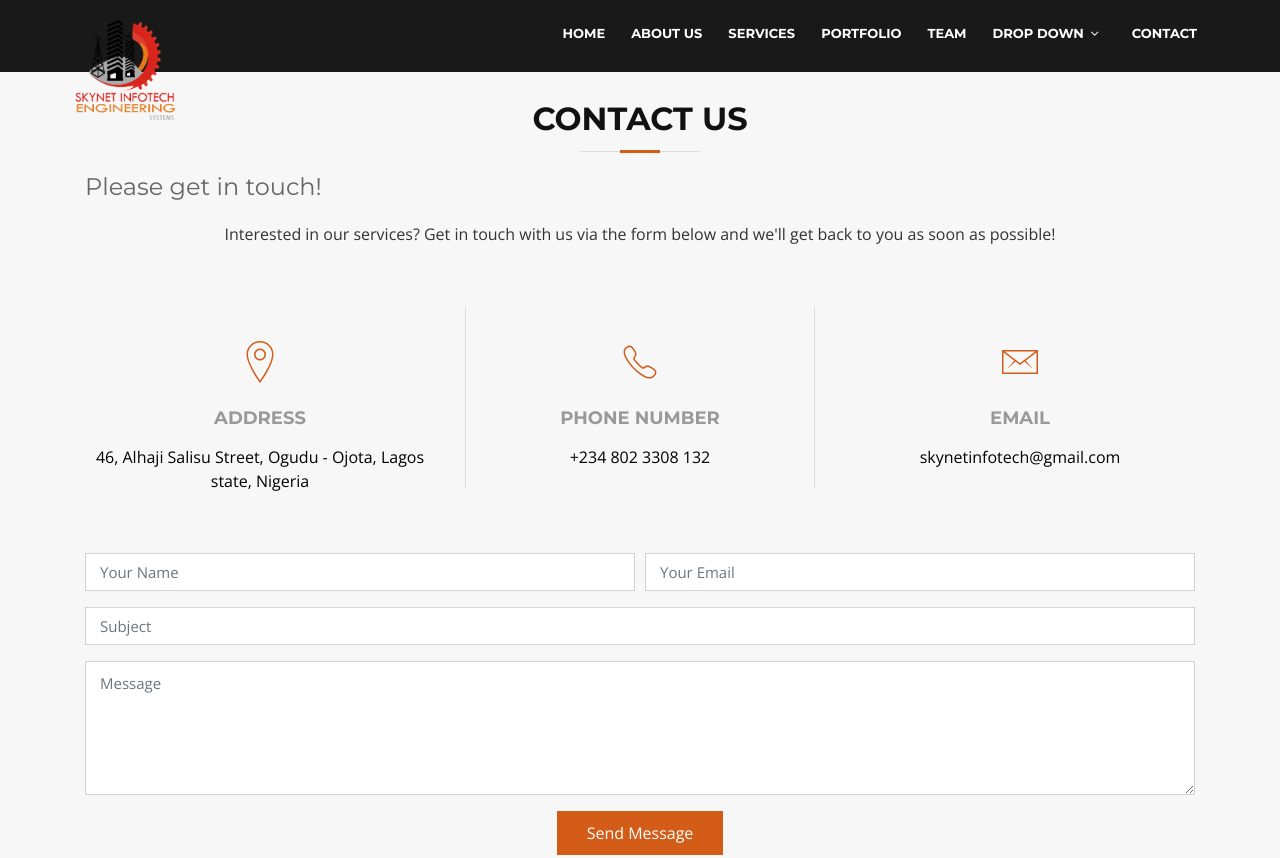
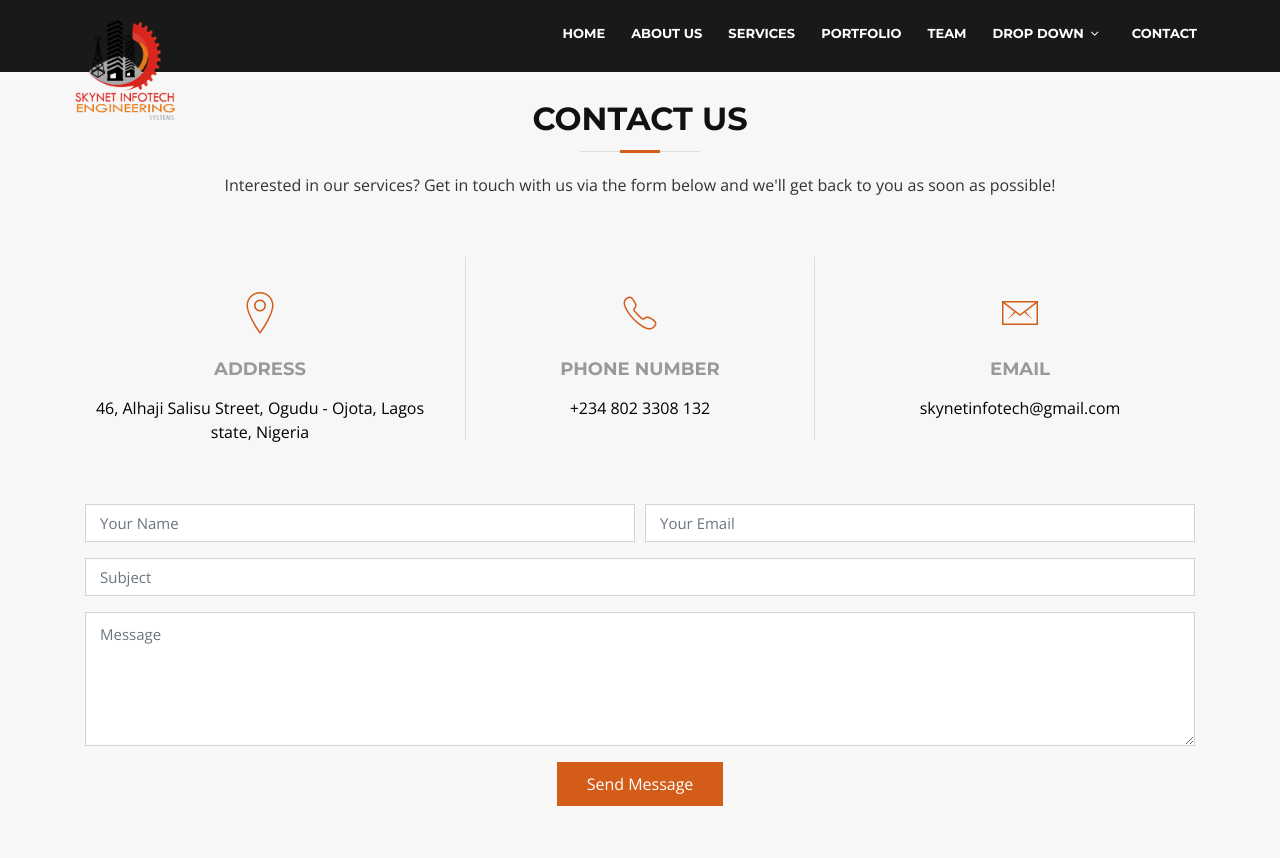
Before and after one commit to MindInitiatives/Skynet-Infotech-Website, a plain HTML site: page contact-us.html in a window 1280 px wide. Shown: the top 858 px of the page. Drawn offline with nearby package versions, Linux system fonts and the light colour scheme; files whose address does not match are found by name.

Commit message:
fixed contact-us

```diff
--- a/contact-us.html
+++ b/contact-us.html
@@ -74,7 +74,6 @@
 
         <div class="section-header">
           <h3>Contact Us</h3>
-          <h4>Please get in touch!</h4>
           <p>Interested in our services?  Get in touch with us via the form below and we'll get back to you as soon as possible!</p>
         </div>
 
```
